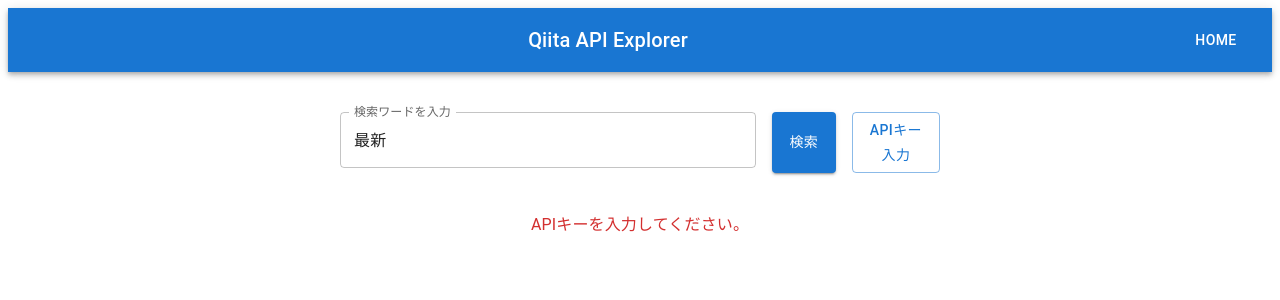
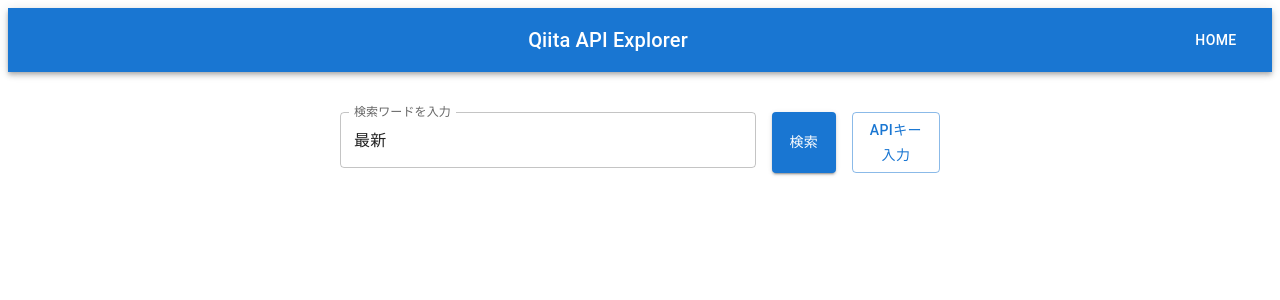
Before and after one commit to shhio08/spa-app-react, a React (Create React App) app in the folder spa-app-react/: page / in a window 1280 px wide. Shown: the top 300 px of the page. Built offline with nearby package versions, Linux system fonts and the light colour scheme.

Commit message:
fix: apiキーをcontextで管理し、アプリ全体で使用しやすいように修正
fix: 記事詳細ページにもapiキーをつかって見れるようになった

```diff
--- a/spa-app-react/src/App.tsx
+++ b/spa-app-react/src/App.tsx
@@ -3,9 +3,11 @@
 import "./App.css";
 import { AppBar, Toolbar, Typography, Button } from "@mui/material";
 import Router from "./router";
+import { ApiKeyProvider } from "./context/ApiKeyContext";
 
 const App: React.FC = () => {
   return (
+    <ApiKeyProvider>
       <div className="App">
         <AppBar position="static" sx={{ marginBottom: 5 }}>
           <Toolbar>
@@ -17,10 +19,9 @@
             </Button>
           </Toolbar>
         </AppBar>
-
-      {/* ルーティング設定 */}
         <Router />
       </div>
+    </ApiKeyProvider>
   );
 };
 
--- a/spa-app-react/src/components/SearchForm.tsx
+++ b/spa-app-react/src/components/SearchForm.tsx
@@ -21,9 +21,14 @@
   const [apiKey, setLocalApiKey] = useState(""); // ローカルにAPIキーを保持
 
   const handleApiKeySave = () => {
+    if (apiKey.trim() === "") {
+      alert("APIキーを入力してください。"); // 入力が空のときの警告
+      return;
+    }
     setApiKey(apiKey); // APIキーを保存
     setShowApiKeyInput(false); // 入力フォームを非表示にする
   };
+
   return (
     <Box
       component="form"
--- /dev/null
+++ b/spa-app-react/src/context/ApiKeyContext.tsx
@@ -0,0 +1,29 @@
+// src/context/ApiKeyContext.tsx
+import React, { createContext, useContext, useState, ReactNode } from "react";
+
+interface ApiKeyContextType {
+  apiKey: string;
+  setApiKey: (key: string) => void;
+}
+
+const ApiKeyContext = createContext<ApiKeyContextType | undefined>(undefined);
+
+export const ApiKeyProvider: React.FC<{ children: ReactNode }> = ({
+  children,
+}) => {
+  const [apiKey, setApiKey] = useState<string>("");
+
+  return (
+    <ApiKeyContext.Provider value={{ apiKey, setApiKey }}>
+      {children}
+    </ApiKeyContext.Provider>
+  );
+};
+
+export const useApiKey = (): ApiKeyContextType => {
+  const context = useContext(ApiKeyContext);
+  if (!context) {
+    throw new Error("useApiKey must be used within an ApiKeyProvider");
+  }
+  return context;
+};
--- a/spa-app-react/src/hooks/useQiitaItems.ts
+++ b/spa-app-react/src/hooks/useQiitaItems.ts
@@ -1,5 +1,7 @@
+// src/hooks/useQiitaItems.ts
 import { useState, useEffect } from "react";
 import axios from "axios";
+import { useApiKey } from "../context/ApiKeyContext"; // useApiKeyをインポート
 
 export interface QiitaItem {
   id: string;
@@ -12,13 +14,13 @@
 }
 
 export const useQiitaItems = () => {
+  const { apiKey } = useApiKey(); // APIキーを取得
   const [items, setItems] = useState<QiitaItem[]>([]);
-  const [query, setQuery] = useState<string>("最新"); // デフォルトクエリを「最新」に設定
-  const [apiKey, setApiKey] = useState<string>("");
+  const [query, setQuery] = useState<string>("最新");
   const [error, setError] = useState<string | null>(null);
 
   const getQiitaPosts = (query: string) => {
-    const searchQuery = query.trim() !== "" ? query : "最新"; // 空の場合は「最新」を使用
+    const searchQuery = query.trim() !== "" ? query : "最新";
 
     if (!apiKey) {
       setError("APIキーを入力してください。");
@@ -53,9 +55,9 @@
 
   useEffect(() => {
     if (apiKey) {
-      getQiitaPosts(query);
+      getQiitaPosts(query); // apiKeyがある場合にのみデータ取得
     }
   }, [query, apiKey]);
 
-  return { items, query, setQuery, getQiitaPosts, error, setApiKey, apiKey };
+  return { items, query, setQuery, getQiitaPosts, error };
 };
--- a/spa-app-react/src/pages/Home.tsx
+++ b/spa-app-react/src/pages/Home.tsx
@@ -4,14 +4,18 @@
 import SearchForm from "../components/SearchForm";
 import { useQiitaItems } from "../hooks/useQiitaItems";
 import { Box, Typography } from "@mui/material";
+import { useApiKey } from "../context/ApiKeyContext";
 
 const Home: React.FC = () => {
-  const { items, query, setQuery, getQiitaPosts, setApiKey, error } =
-    useQiitaItems();
+  const { items, query, setQuery, getQiitaPosts, error } = useQiitaItems();
+  const { apiKey, setApiKey } = useApiKey(); // apiKeyを取得
 
   useEffect(() => {
-    getQiitaPosts(""); // 初回は空のクエリで取得
-  }, [getQiitaPosts]);
+    console.log("APIキー:", apiKey); // デバッグ用
+    if (apiKey) {
+      getQiitaPosts(query); // クエリを指定して取得
+    }
+  }, [apiKey, query]); // apiKeyとqueryの両方を依存関係に追加
 
   console.log(items);
 
--- a/spa-app-react/src/pages/ItemDetail.tsx
+++ b/spa-app-react/src/pages/ItemDetail.tsx
@@ -3,7 +3,8 @@
 import { useParams } from "react-router-dom";
 import { Typography, CircularProgress } from "@mui/material";
 import axios from "axios";
-import { useQiitaItems } from "../hooks/useQiitaItems";
+// import { useQiitaItems } from "../hooks/useQiitaItems";
+import { useApiKey } from "../context/ApiKeyContext";
 
 interface QiitaUser {
   id: string;
@@ -22,7 +23,7 @@
   const [item, setItem] = useState<QiitaItem | null>(null); // QiitaItem型を使用
   const [loading, setLoading] = useState<boolean>(true);
   const [error, setError] = useState<string | null>(null);
-  const { apiKey } = useQiitaItems();
+  const { apiKey } = useApiKey();
 
   useEffect(() => {
     if (!apiKey) {
```
Lines whose indentation alone changed are shown as unchanged.
